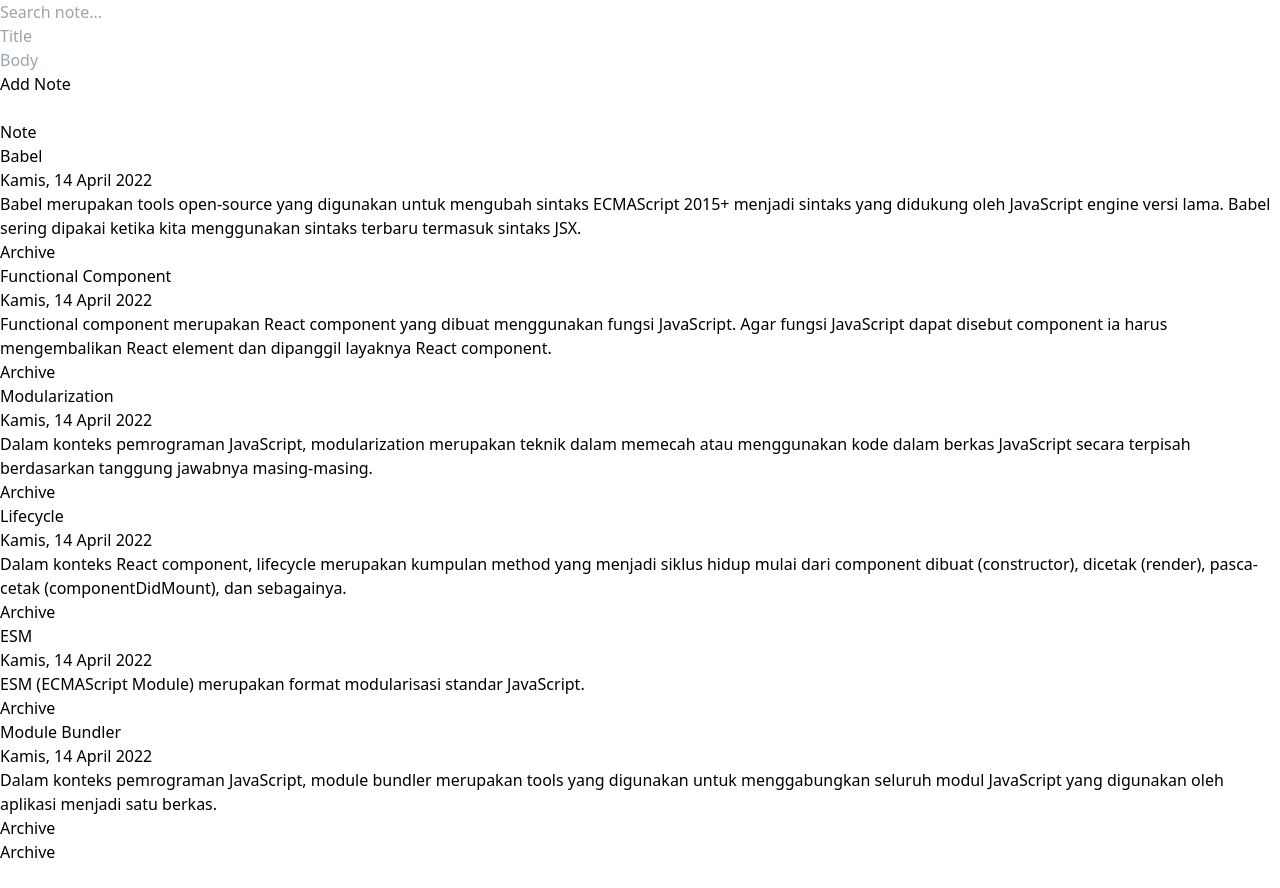
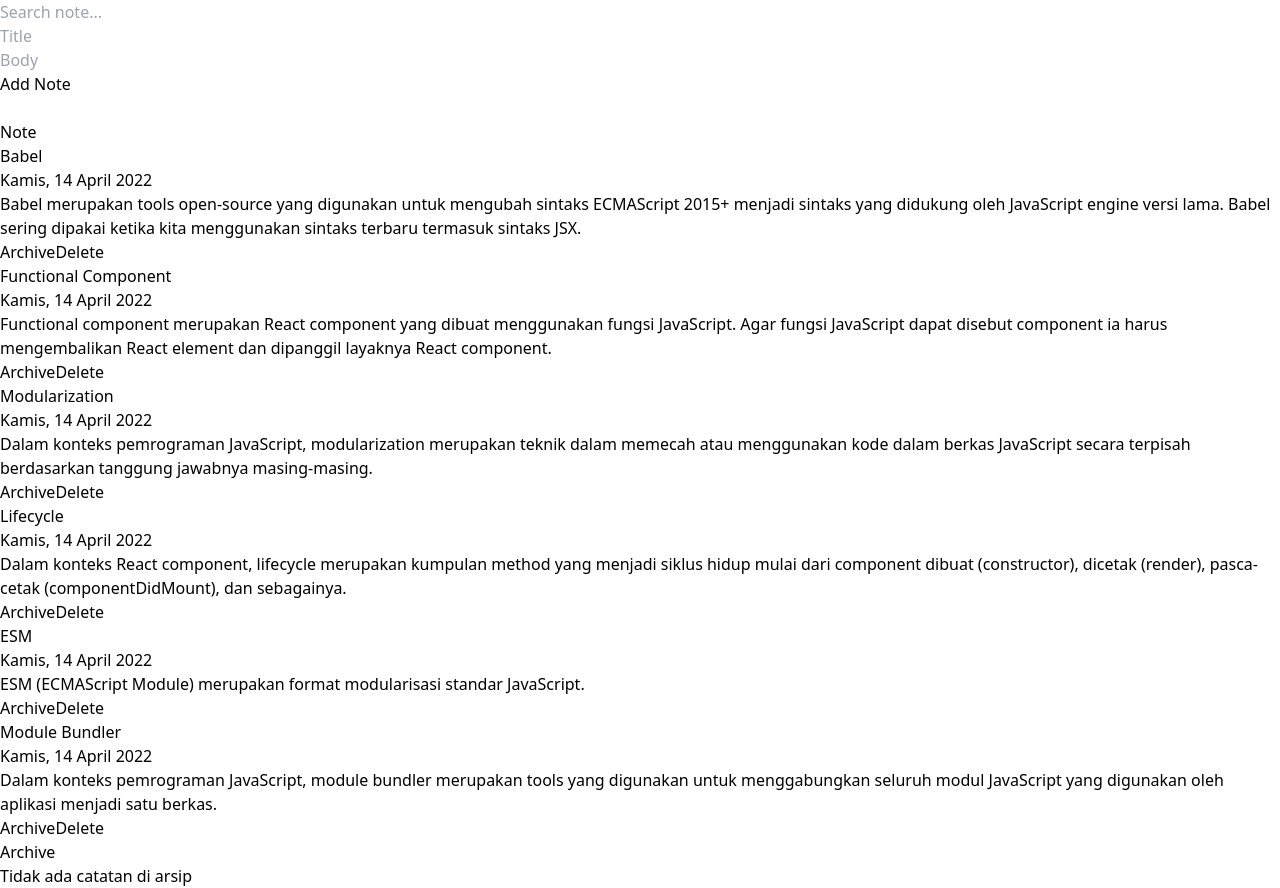
Before and after one commit to mawghan0/note-app, a React (Vite) app: page / in a window 1280 px wide. Before the commit the page ends 864 px from the top, so only its background shows below. Built offline with nearby package versions, Linux system fonts and the light colour scheme.

Commit message:
add: archiveItem

```diff
--- a/src/components/DeleteItem.jsx
+++ b/src/components/DeleteItem.jsx
@@ -0,0 +1,24 @@
+import PropTypes from "prop-types";
+
+function DeleteItem({ id, datas, setDatas, setFilteredDatas }) {
+  const deleteData = (event) => {
+    event.preventDefault();
+    const updatedData = datas.filter((data) => data.id !== id);
+    setDatas(updatedData);
+    setFilteredDatas(updatedData);
+  };
+  return (
+    <>
+      <button onClick={deleteData}>Delete</button>
+    </>
+  );
+}
+
+DeleteItem.propTypes = {
+  id: PropTypes.number.isRequired,
+  datas: PropTypes.array.isRequired,
+  setDatas: PropTypes.func.isRequired,
+  setFilteredDatas: PropTypes.func.isRequired,
+};
+
+export default DeleteItem;
--- a/src/components/Item.jsx
+++ b/src/components/Item.jsx
@@ -1,5 +1,6 @@
 import PropTypes from "prop-types";
 import ArchiveItem from "./ArchiveItem";
+import DeleteItem from "./DeleteItem";
 
 function Item({
   title,
@@ -24,6 +25,14 @@
         setDatas={setDatas}
         setFilteredDatas={setFilteredDatas}
       />
+      {archived ? null : (
+        <DeleteItem
+          id={id}
+          datas={datas}
+          setDatas={setDatas}
+          setFilteredDatas={setFilteredDatas}
+        />
+      )}
     </>
   );
 }
--- a/src/components/ListItem.jsx
+++ b/src/components/ListItem.jsx
@@ -10,7 +10,10 @@
   return (
     <>
       <h2>Note</h2>
-      {filteredDatas
+      {filteredDatas.length == 0 ? (
+        <h3>Tidak ada catatan</h3>
+      ) : (
+        filteredDatas
           .filter((data) => data.archived === false)
           .map((data) => (
             <Item
@@ -21,10 +24,12 @@
               setDatas={setDatas}
               setFilteredDatas={setFilteredDatas}
             />
-        ))}
+          ))
+      )}
       <br />
       <h2>Archive</h2>
-      {filteredDatas
+      {filteredDatas.filter((data) => data.archived === true).length > 0 ? (
+        filteredDatas
           .filter((data) => data.archived === true)
           .map((data) => (
             <Item
@@ -35,7 +40,10 @@
               setDatas={setDatas}
               setFilteredDatas={setFilteredDatas}
             />
-        ))}
+          ))
+      ) : (
+        <p>Tidak ada catatan di arsip</p>
+      )}
     </>
   );
 }
```
Lines whose indentation alone changed are shown as unchanged.
